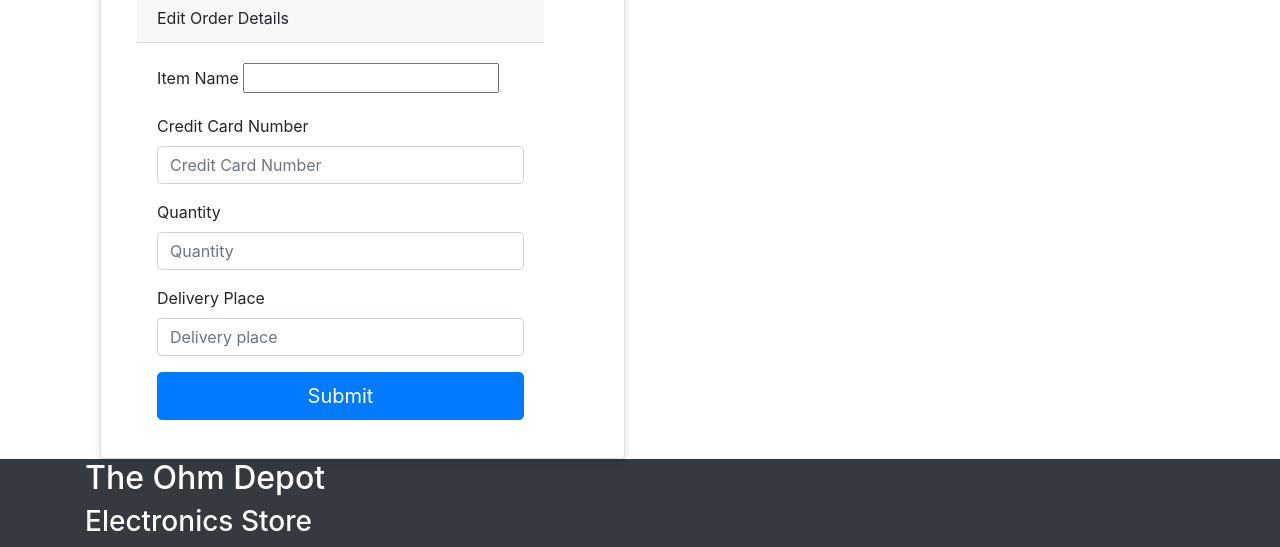
After one commit to arungasandie/projectCompS, a Flask app: page /editorder/1 in a window 1280 px wide. The commit adds this page. Shown: the part 393-940 px from the top of the page. Run offline with Flask 2, Linux system fonts and the light colour scheme; the visitor is signed in with stand-in values (Sample User, id 1); data that the repository does not hold is empty; some libraries are stand-ins or nearby versions.

Commit message:
update workinngg
woohoo

```diff
--- a/PROJECT_C/mywebsite/auth.py
+++ b/PROJECT_C/mywebsite/auth.py
@@ -165,11 +165,12 @@ class OrderForm(Form):  # Create Order Form
     quantity = IntegerField('Quantity')
     order_place = StringField('Place')
 
+#Edit Order
 
 #Delete Product
-@auth.route('/deleteproduct/<string:id>')
+@auth.route('/deleteorder/<string:id>')
 @is_logged_in
-def delete_product(id):
+def delete_order(id):
     cur = mysql.connection.cursor()
 
     cur.execute("DELETE FROM sales WHERE sale_id = %s ", [id])
--- a/PROJECT_C/mywebsite/templates/cart.html
+++ b/PROJECT_C/mywebsite/templates/cart.html
@@ -29,11 +29,11 @@
         <td>{{item.delivery_place}}</td>
         <td>{{item.cardnumber}}</td>
         <td>{{item.status}}</td>
-        <td><a href="/deleteproduct/{{item.sale_id}}" class="btn btn-danger" type="submit" value="Delete"><img src="https://img.icons8.com/material-two-tone/24/000000/add-trash.png">
+        <td><a href="/deleteorder/{{item.sale_id}}" class="btn btn-danger" type="submit" value="Delete"><img src="https://img.icons8.com/material-two-tone/24/000000/add-trash.png">
         </a>
         </td>
         <td>
-            <a href="/editproduct/{{item.sale_id}}"class="btn btn-primary" type="submit" value="EDIT">Edit
+            <a href="/editorder/{{item.sale_id}}"class="btn btn-primary" type="submit" value="EDIT">Edit
             </a>
         </td>
     </tr>
--- /dev/null
+++ b/PROJECT_C/mywebsite/templates/edit_order.html
@@ -0,0 +1,40 @@
+{% extends 'base.html' %}
+{% block title %}Ohm Depot{% endblock %}
+{% block content %}
+<!--order edit form-->
+
+<div class="col-lg-6">
+    <div class="card card-outline-secondary">
+        <div class="card-header">
+           Edit Order Details
+        </div>
+        <div class="card-body">
+            <form method="POST">
+
+                <div class="form-group">
+                    <label for="itemname">Item Name</label>
+                    <input type="text" id="itemname" name="itemname" value="{{order.item_id}}">
+                </div>
+
+                <div class="form-group">
+                    <label for="cardnumber">Credit Card Number</label>
+                    <input type="text" class="form-control" required placeholder="Credit Card Number" id="cardnumber" name="cardnumber" >
+                </div>
+
+                <div class="form-group">
+                    <label for="quantity">Quantity</label>
+                    <input type="number" id="quantiy" name="quantity" class="form-control" placeholder="Quantity" required>
+                </div>
+
+                <div class="form-group">
+                    <label for="itemname">Delivery Place</label>
+                    <input type="text" id="delivery_place" name="delivery_place" class="form-control" placeholder="Delivery place" required>
+                </div>
+                <button class="btn btn-lg btn-primary btn-block" type="submit" name="submit" id="submit">Submit</button>
+
+            </form>
+        </div>
+    </div>
+    <!-- /.card -->
+</div>
+{% endblock %}
--- a/PROJECT_C/mywebsite/views.py
+++ b/PROJECT_C/mywebsite/views.py
@@ -131,3 +131,36 @@ def products():
     #Close connection
     cur.close()
     return render_template("products.html")
+
+@views.route('/editorder/<string:id>', methods = ['GET','POST'])
+@is_logged_in
+def edit_order(id):
+    #Create Cursor
+    cur = mysql.connection.cursor()
+    #Get order by ID
+    result = cur.execute("SELECT * FROM sales WHERE sale_id = %s", [id])
+    order = cur.fetchone()
+
+    #Get form details
+    if request.method == 'POST':
+        cur = mysql.connection.cursor()
+        cardno = request.form.get('cardnumber')
+        quantity = request.form.get('quantity')
+        orderplace = request.form.get('delivery_place')
+        username=session['username']
+        #Create Cursor
+        cur = mysql.connection.cursor()
+
+        #Execute
+        cur.execute("UPDATE sales SET cardnumber = %s, quantity = %s, delivery_place = %s WHERE sale_id = %s",(cardno , quantity, orderplace, id))
+
+        #Commit to DB
+        mysql.connection.commit()
+
+        #Close Connection
+        cur.close()
+        flash("Order Updated", 'success')
+
+        return redirect(url_for('auth.cart'))
+
+    return render_template('edit_order.html', order=order)
```
